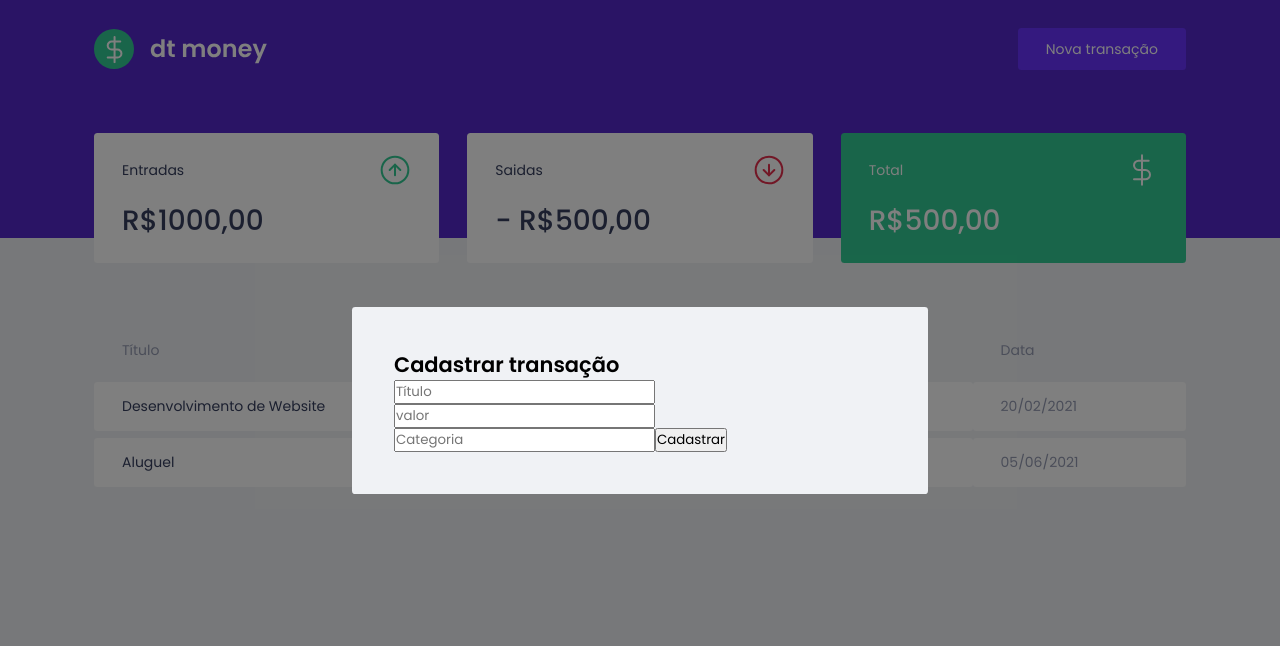
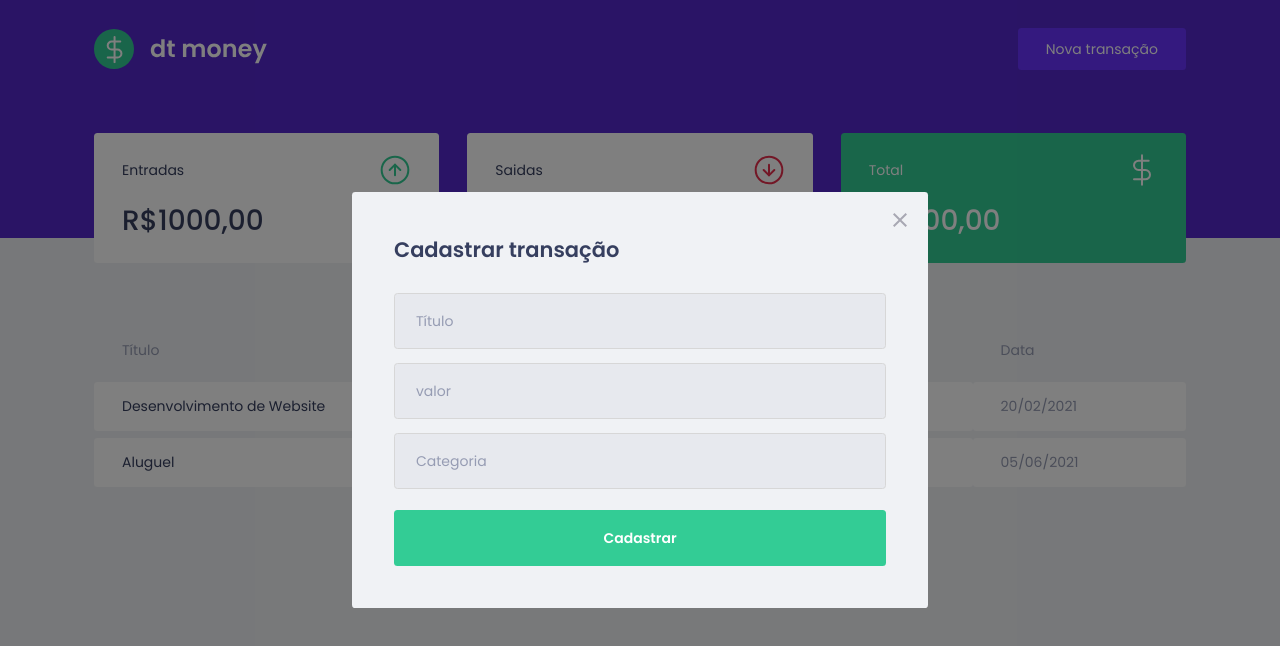
Before and after one commit to Rennan-sbarros/dtmoney, a React (Create React App) app: page / in a window 1280 px wide. Both pictures are taken after a click on the button "Nova transação". Shown: the top 646 px of the page. Built offline with nearby package versions, Linux system fonts and the light colour scheme; no server answers; what miragejs would draw is missing.

Commit message:
modal stylization

```diff
--- a/src/components/NewTransactionModal/index.tsx
+++ b/src/components/NewTransactionModal/index.tsx
@@ -1,4 +1,5 @@
 import Modal from 'react-modal';
+import closeImg from '../../assets/Vector.svg'
 import { Container } from './styles';
 
 interface NewTransactionModalProps {
@@ -14,6 +15,15 @@
             overlayClassName="react-modal-overlay"
             className="react-modal-content"
         >
+
+            <button
+                type="button"
+                onClick={onRequestClose}
+                className="react-modal-close"
+            >
+                <img src={closeImg} alt="Fechar modal" />
+            </button>
+
             <Container>
                 <h2>Cadastrar transação</h2>
 
--- a/src/components/NewTransactionModal/styles.ts
+++ b/src/components/NewTransactionModal/styles.ts
@@ -1,5 +1,49 @@
 import styled from "styled-components";
 
 export const Container = styled.form`
+    h2 {
+        color: var(--text-title);
+        font-size: 1.5rem;
+        margin-bottom: 2rem;
+    }
 
+    input {
+        width: 100%;
+        padding: 0 1.5rem;
+        height: 4rem;
+        border-radius: 0.25rem;
+
+        border: 1px solid #d7d7d7;
+        background: #e7e9ee;
+
+        font-weight: 400;
+        font-size: 1rem;
+
+        &::placeholder {
+            color: var(--text-body)
+        }
+
+        & + input {
+            margin-top: 1rem;
+        }
+    }
+
+    button[type="submit"] {
+        width: 100%;
+        padding: 0 1.5rem;
+        height: 4rem;
+        background: var(--green);
+        color: #FFF;
+        border-radius: 0.25rem;
+        border: 0;
+        font-size: 1rem;
+        margin-top: 1.5rem;
+        font-weight: 600;
+
+        &:hover {
+            filter: brightness(0.9)
+        }
+
+        transition: filter 0.3s;
+    }
 `;
--- a/src/styles/global.ts
+++ b/src/styles/global.ts
@@ -78,4 +78,18 @@
         position: relative;
         border-radius: 0.24rem;
     }
+
+    .react-modal-close {
+        position: absolute;
+        right: 1.5rem;
+        top: 1.5rem;
+        border: 0;
+        background: transparent;
+
+        &:hover {
+            filter: brightness(0.5)
+        }
+
+        transition: filter 0.1s;
+    }
 `
```
